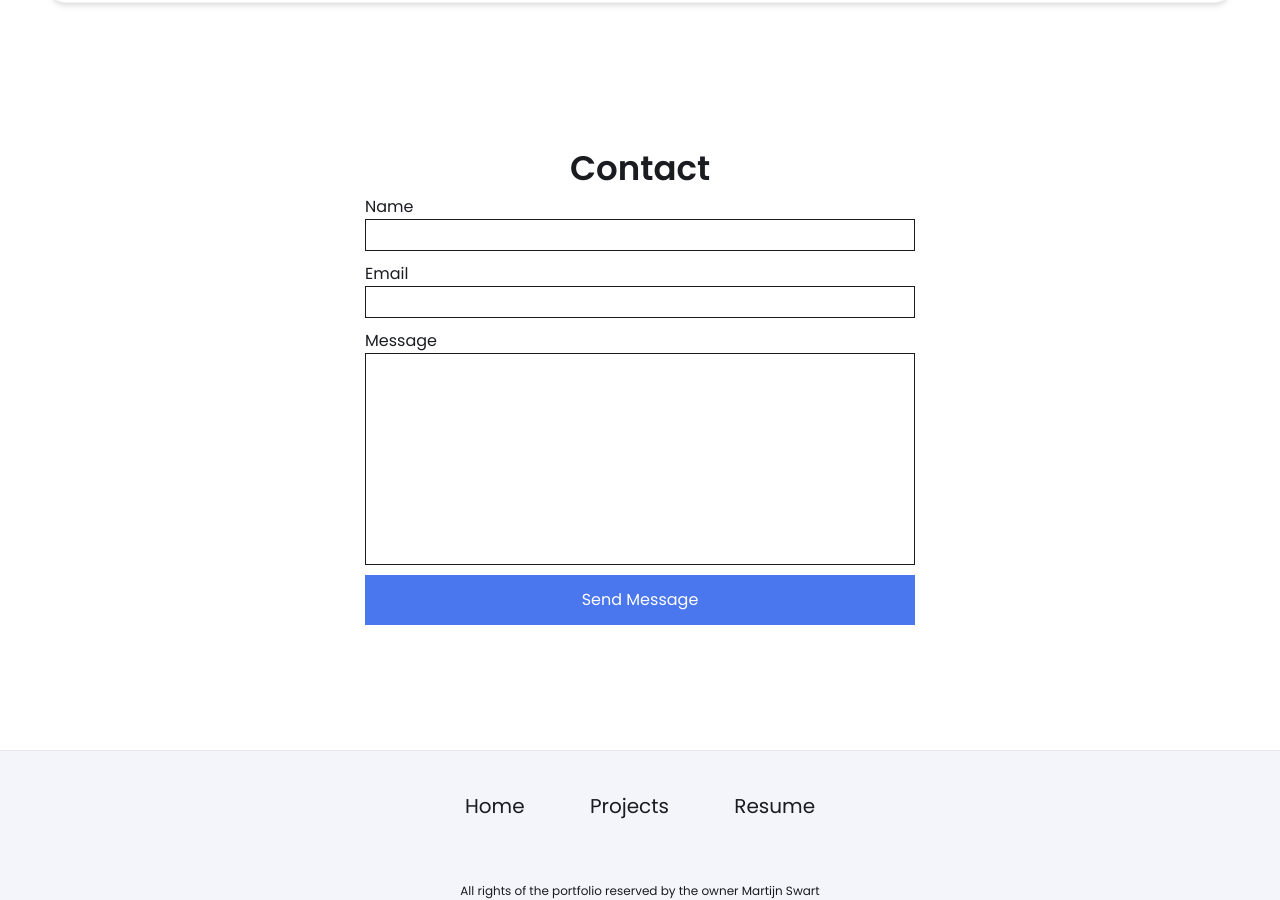
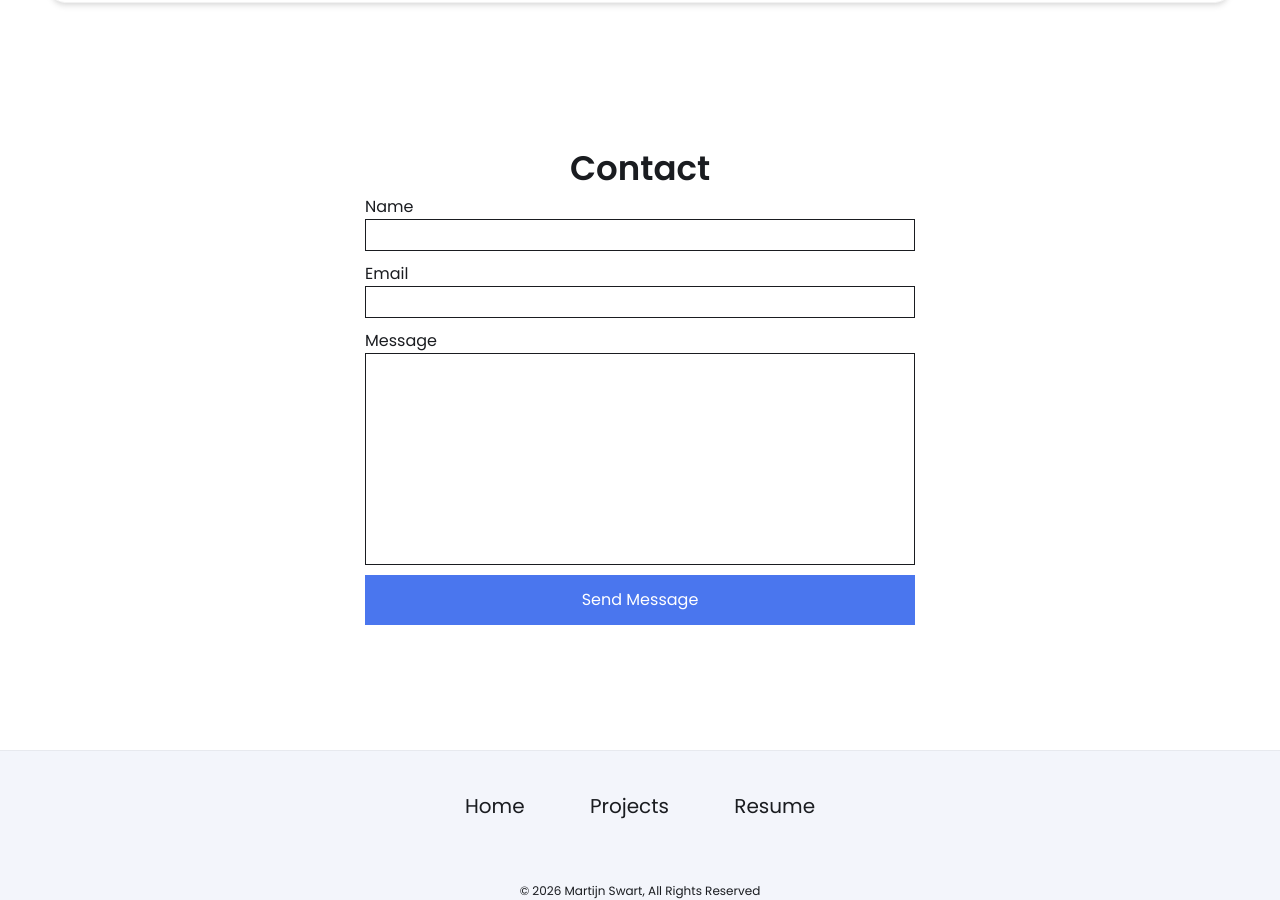
Before and after one commit to martijnswart01/martijnswart01.github.io, a Jekyll site: the page built from index.html, in a window 1280 px wide and 900 px high, scrolled down 4288 px. Built offline with Jekyll 4.4.1, drawn with Linux system fonts in a browser that asks for light colours.

Commit message:
Update footer.html

```diff
--- a/_includes/footer.html
+++ b/_includes/footer.html
@@ -13,7 +13,7 @@
         </div>
     </div>
     <div class="license">
-        <span>All rights of the portfolio reserved by the owner Martijn Swart</span>
+        <span>© 2026 Martijn Swart, All Rights Reserved</span>
         <p></p>
     </div>
 </footer>
```
